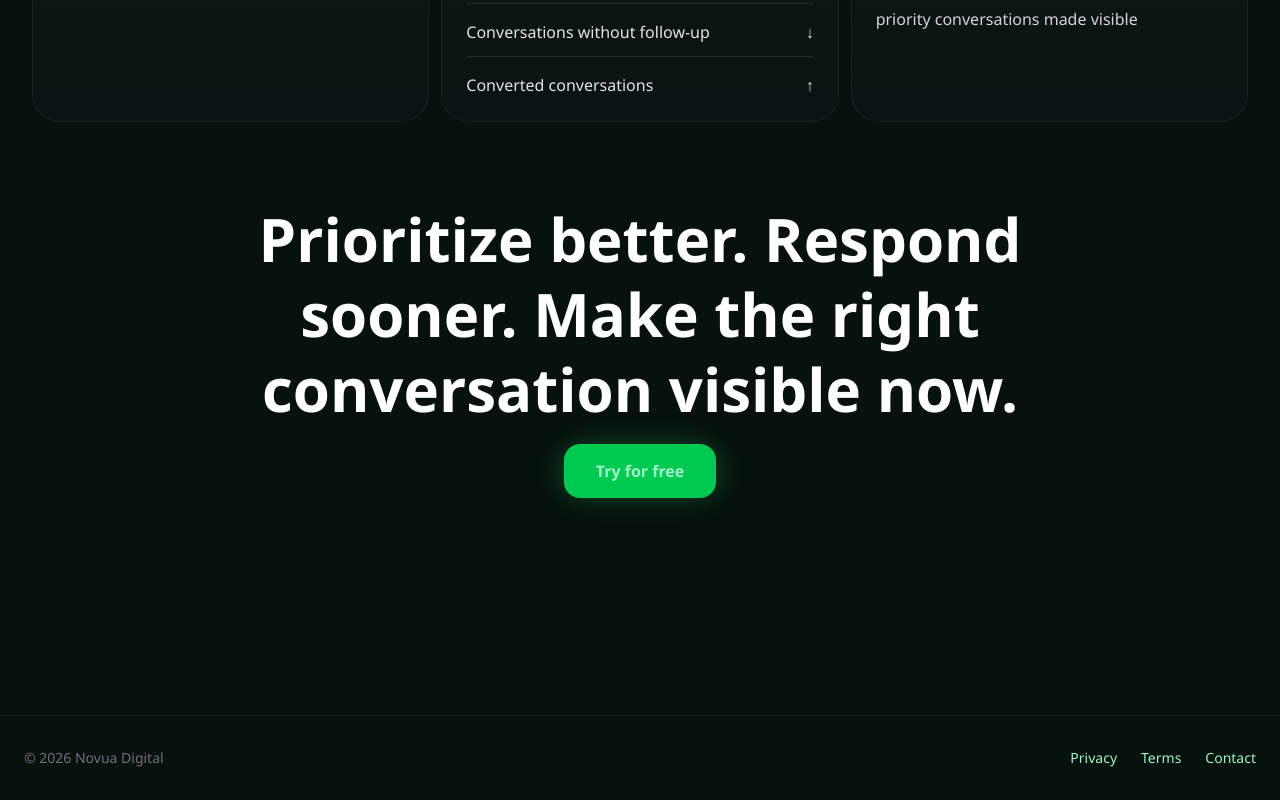
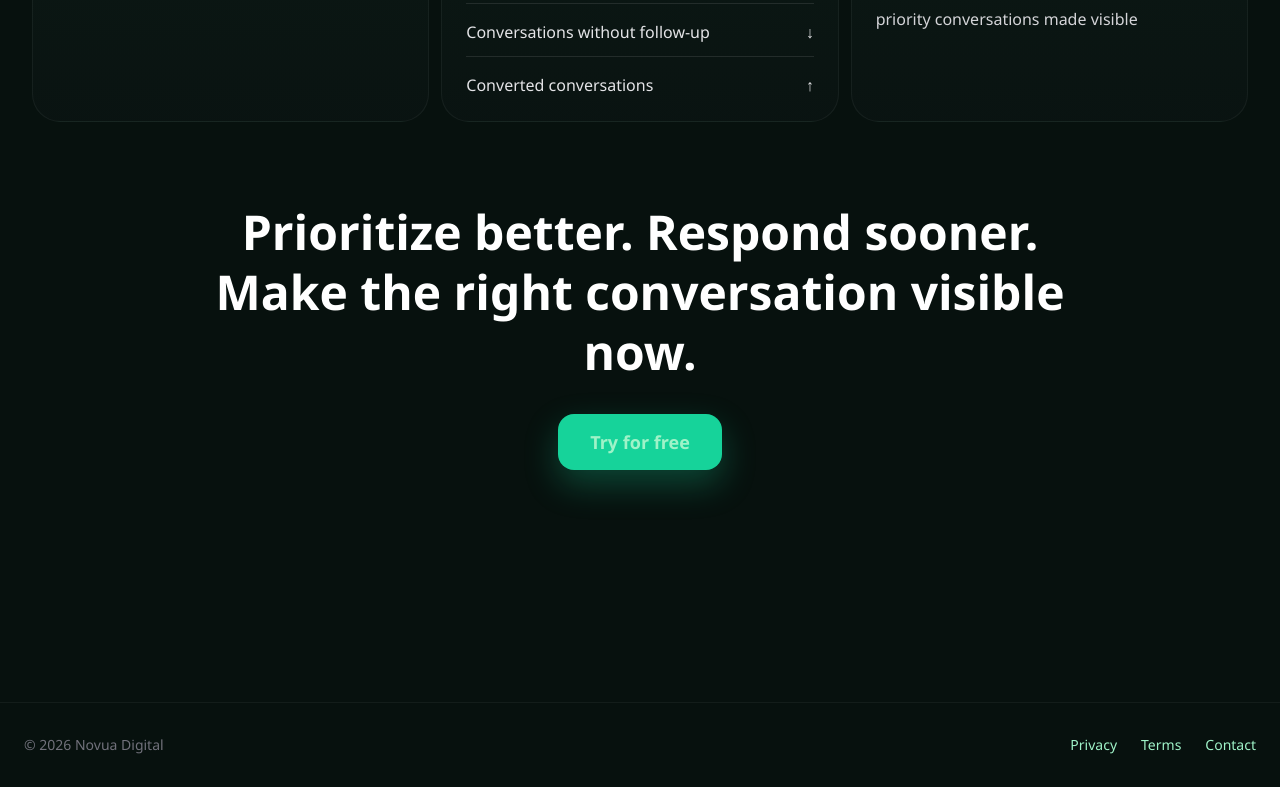
Before and after one commit to iveteamorim/ai-ops-inbox, a Next.js app: page / in a window 1280 px wide. Shown: the part 1295-2095 px from the top of the page. Built offline with nearby package versions, Linux system fonts and the light colour scheme; no server answers.

Commit message:
Align final CTA section and match primary button style

```diff
--- a/src/app/page.tsx
+++ b/src/app/page.tsx
@@ -318,23 +318,13 @@ export default function NovuaLanding() {
           whileInView="show"
           viewport={{ once: true, amount: 0.6 }}
         >
-          <h2 className="mx-auto max-w-4xl text-4xl font-bold leading-tight text-white sm:text-5xl lg:text-6xl">
+          <h2 className="mx-auto max-w-4xl text-3xl font-semibold leading-tight text-white sm:text-4xl lg:text-5xl">
             {t("landing_final_title")}
           </h2>
-          <motion.div
-            className="mt-8 inline-block"
-            animate={{
-              boxShadow: [
-                "0 0 30px rgba(34,197,94,0.18)",
-                "0 0 40px rgba(34,197,94,0.32)",
-                "0 0 30px rgba(34,197,94,0.18)",
-              ],
-            }}
-            transition={{ duration: 2.6, repeat: Infinity, ease: "easeInOut" }}
-          >
+          <motion.div className="mt-8 inline-block">
             <Link
               href="/signup"
-              className="rounded-2xl bg-green-500 px-8 py-4 text-base font-semibold text-black shadow-[0_0_30px_rgba(34,197,94,0.25)] transition duration-300 hover:scale-[1.02] hover:bg-green-400"
+              className="inline-flex items-center justify-center rounded-2xl bg-[#16d39a] px-8 py-3.5 text-lg font-semibold text-[#041d16] shadow-[0_14px_34px_rgba(24,211,154,0.28)] transition duration-300 hover:bg-[#23dfaa]"
             >
               {t("landing_cta_free")}
             </Link>
```
